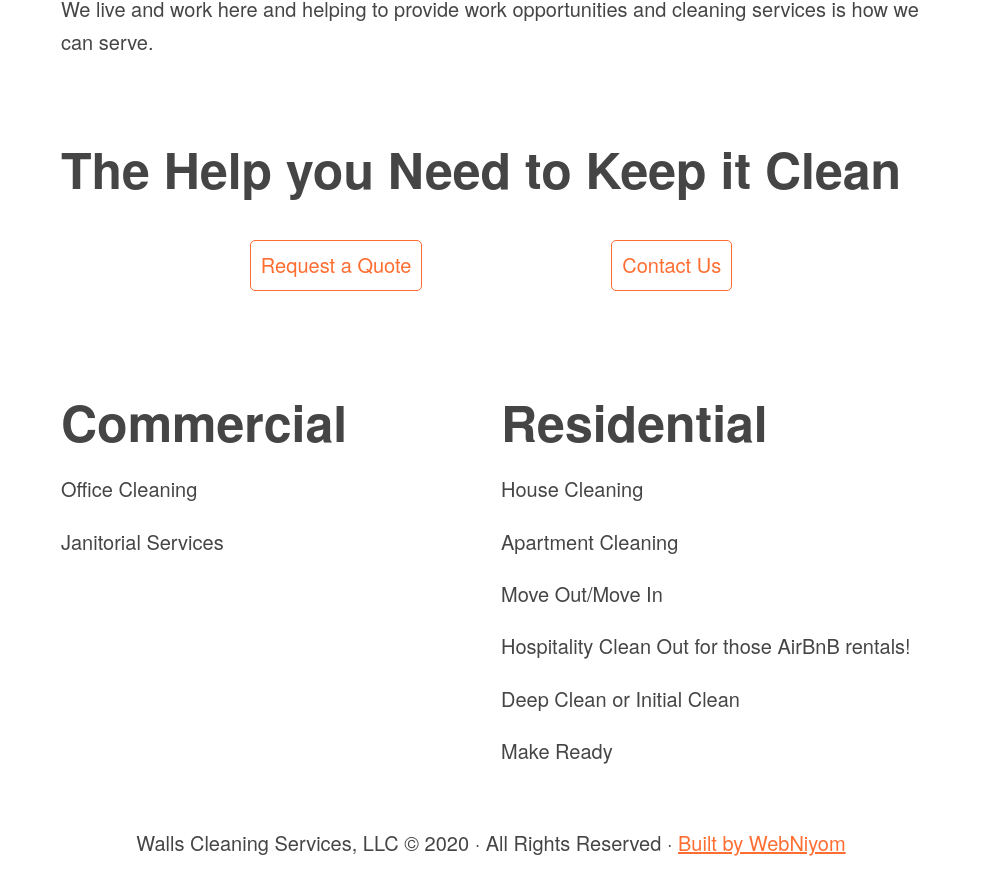
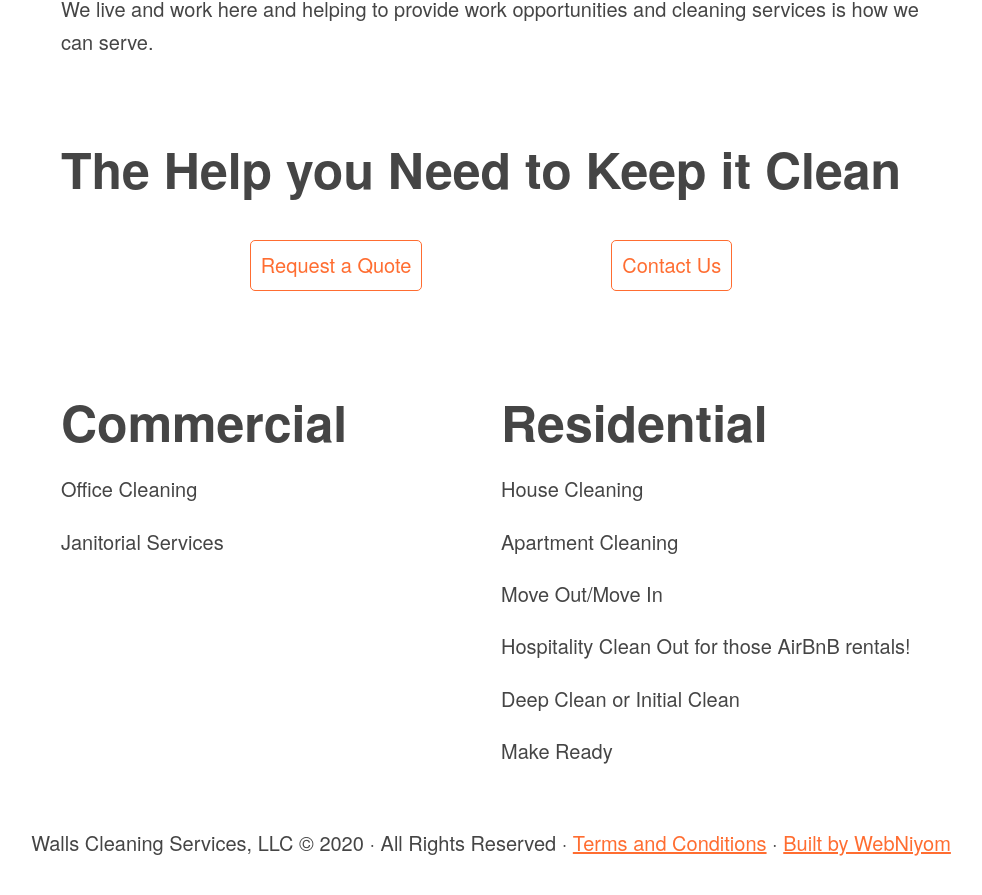
Before and after one commit to Walls-to-Walls-Cleaning/website, a Jekyll site: the page built from _pages/index.html, in a window 1280 px wide and 900 px high, scrolled down 2017 px. Shown: the top 895 px of the window, without its empty margins (149-1131 px from the left). Built offline with Jekyll 4.4.1, drawn with Linux system fonts in a browser that asks for light colours; cached includes are drawn as plain includes.

Commit message:
Add terms link to footer

```diff
--- a/_layouts/default.html
+++ b/_layouts/default.html
@@ -97,7 +97,7 @@
       </div>
 
       <footer class="site-footer" itemscope itemtype="https://schema.org/WPFooter">
-        <p itemprop="license">{{ site.data.info.company_name }} &copy; {{ site.time | date: "%Y" }} &middot; All Rights Reserved &middot; <a href="https://webniyom.com" rel="nofollow">Built by WebNiyom</a></p>
+        <p itemprop="license">{{ site.data.info.company_name }} &copy; {{ site.time | date: "%Y" }} &middot; All Rights Reserved &middot; <a href="{{ '/terms-conditions/' | absolute_url }}">Terms and Conditions</a> &middot; <a href="https://webniyom.com" rel="nofollow">Built by WebNiyom</a></p>
       </footer>
 
     </div>
```
